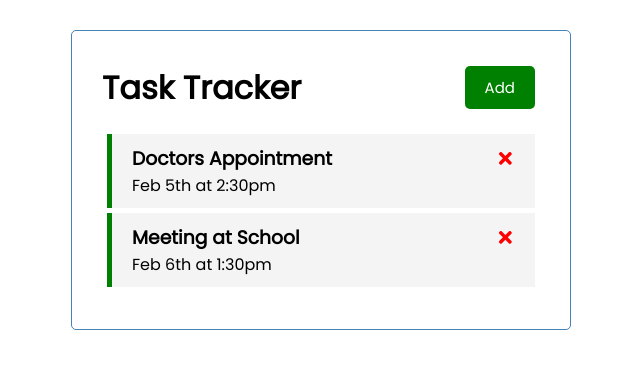
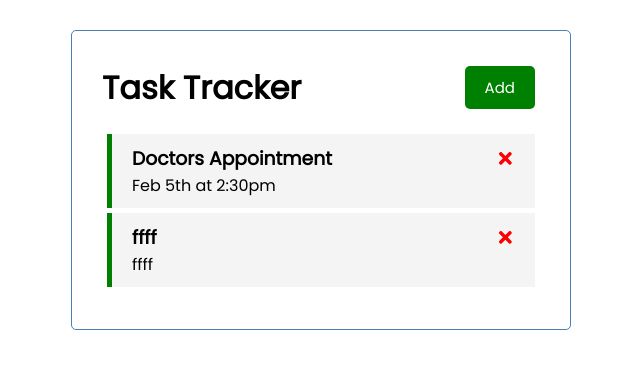
Before and after one commit to klaus-moser/react_exercise, a React (Create React App) app: page / in a window 1280 px wide. Shown: the top 368 px of the page, without its empty margins (319-959 px from the left). Built offline with nearby package versions, Linux system fonts and the light colour scheme; data requests are answered from the project's data file.

Commit message:
Add Task to .db

```diff
--- a/db.json
+++ b/db.json
@@ -7,10 +7,10 @@
       "reminder": true
     },
     {
-      "id": 2,
-      "text": "Meeting at School",
-      "day": "Feb 6th at 1:30pm",
-      "reminder": true
+      "text": "ffff",
+      "day": "ffff",
+      "reminder": true,
+      "id": 2
     }
   ]
 }
--- a/src/App.js
+++ b/src/App.js
@@ -26,13 +26,24 @@
     return data
   }
 
-  const deleteTask = (id) => {
+  const deleteTask = async (id) => {
+    await fetch(`http://localhost:5000/tasks/${id}`, {
+      method: 'DELETE'
+    })
+
     setTasks(tasks.filter((task) => task.id !== id))
   }
 
-  const addTask = (task) => {
-    const id = Math.floor(Math.random() * 10000) + 1
-    const newTask = {id, ...task}
+  const addTask = async (task) => {
+    const res = await fetch(`http://localhost:5000/tasks`, {
+      method: 'POST',
+      headers: {'Content-type': 'application/json'},
+      body: JSON.stringify(task)
+    })
+
+    // const id = Math.floor(Math.random() * 10000) + 1
+    // const newTask = {id, ...task}
+    const newTask = await res.json()
 
     setTasks([...tasks, newTask])
   }
```
